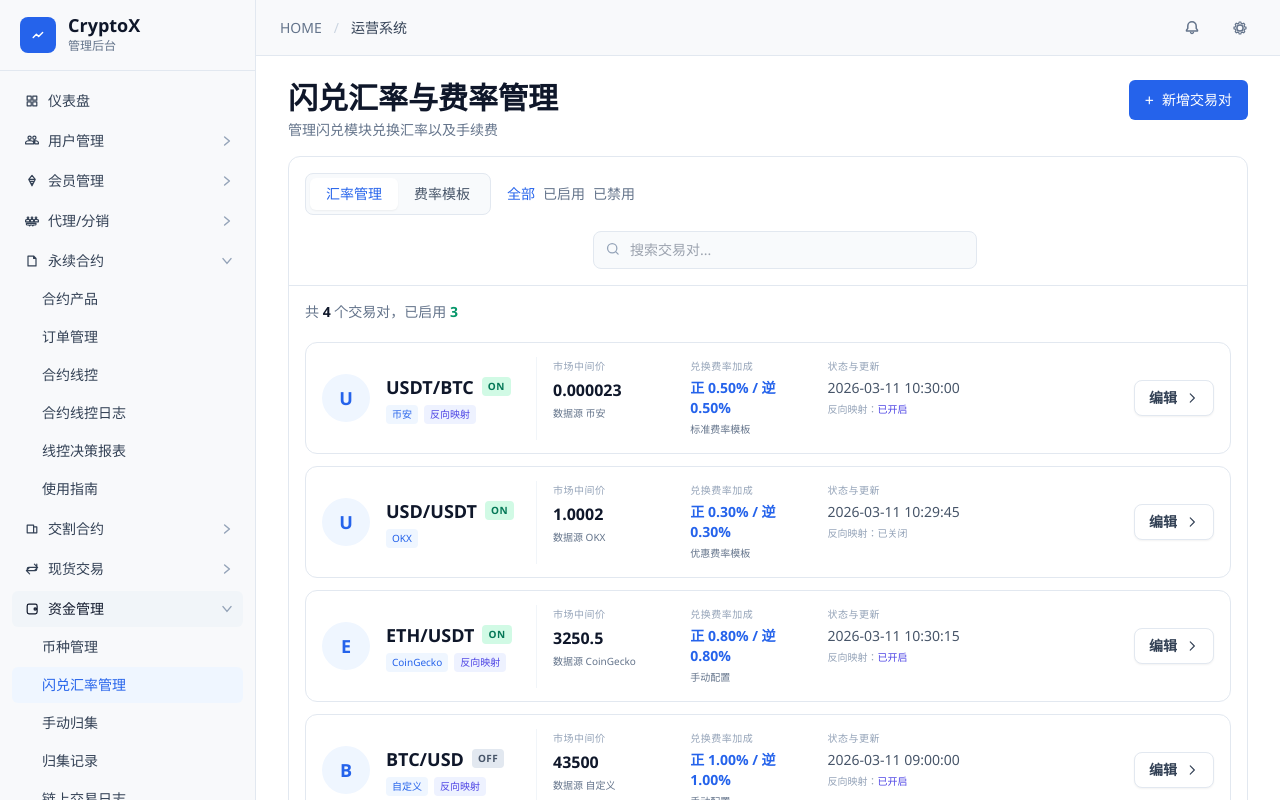
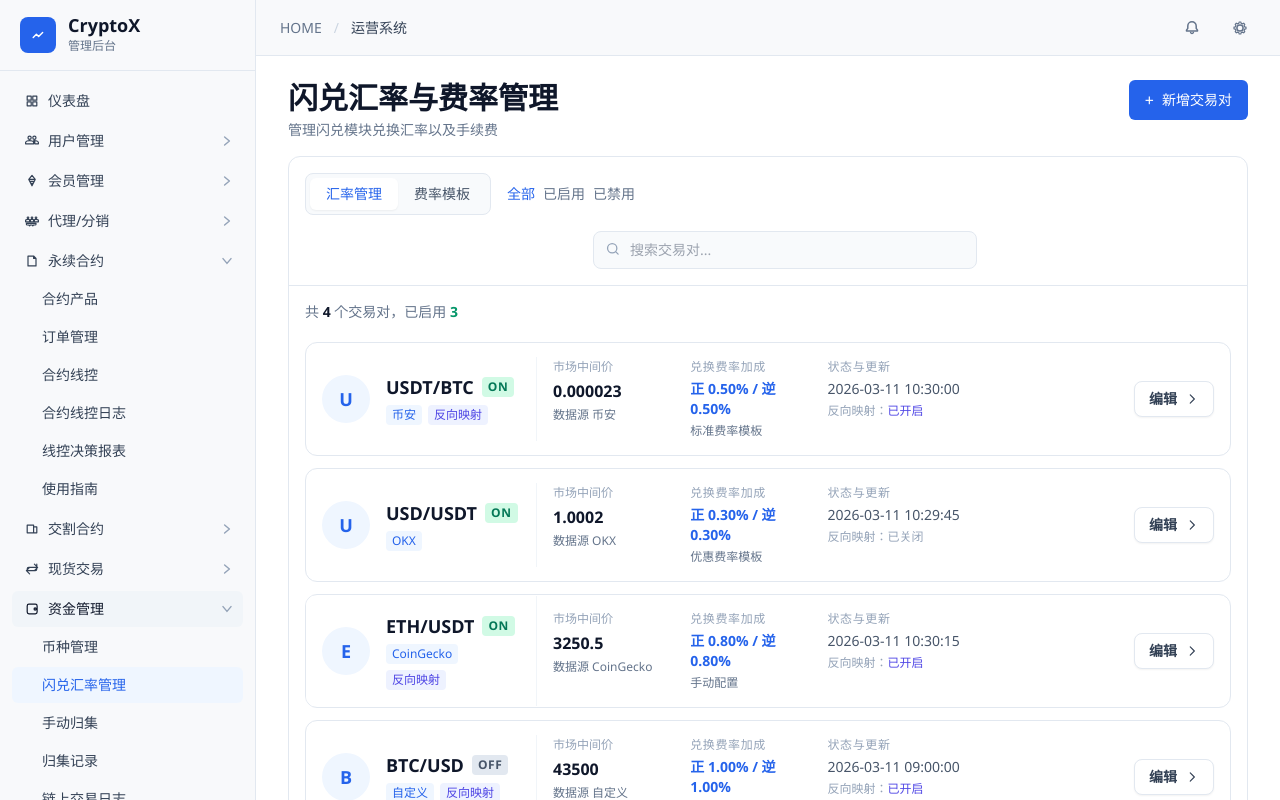
Before and after one commit to gloopai/fex-admin, a Vue app: page /assets/exchange-fee in a window 1280 px wide. Built offline with nearby package versions, Linux system fonts and the light colour scheme.

Commit message:
feat: update

```diff
--- a/src/pages/assets/AssetsExchangeAndFeePage.vue
+++ b/src/pages/assets/AssetsExchangeAndFeePage.vue
@@ -563,13 +563,13 @@ const getTemplateName = (templateId) => {
             <div class="min-w-0 flex-1">
               <div class="flex items-center gap-2">
                 <h3 class="truncate text-lg font-bold text-slate-900">{{ pair.baseAsset }}/{{ pair.quoteAsset }}</h3>
-                <span class="rounded px-1.5 py-0.5 text-[10px] font-bold uppercase tracking-wider" :class="pair.enabled ? 'bg-emerald-100 text-emerald-700' : 'bg-slate-200 text-slate-600'">
+                <span class="rounded px-1.5 py-0.5 text-xs font-bold uppercase tracking-wider" :class="pair.enabled ? 'bg-emerald-100 text-emerald-700' : 'bg-slate-200 text-slate-600'">
                   {{ pair.enabled ? 'ON' : 'OFF' }}
                 </span>
               </div>
               <div class="mt-1 flex flex-wrap gap-1.5">
-                <span class="rounded bg-blue-50 px-1.5 py-0.5 text-[10px] font-medium text-blue-600">{{ sourceLabel(pair.source) }}</span>
-                <span v-if="pair.autoReverse" class="rounded bg-indigo-50 px-1.5 py-0.5 text-[10px] font-medium text-indigo-600">反向映射</span>
+                <span class="rounded bg-blue-50 px-1.5 py-0.5 text-xs font-medium text-blue-600">{{ sourceLabel(pair.source) }}</span>
+                <span v-if="pair.autoReverse" class="rounded bg-indigo-50 px-1.5 py-0.5 text-xs font-medium text-indigo-600">反向映射</span>
               </div>
             </div>
           </div>
@@ -577,19 +577,19 @@ const getTemplateName = (templateId) => {
           <!-- 核心汇率数据 -->
           <div class="grid flex-1 grid-cols-2 gap-4 p-4 md:grid-cols-4">
             <div class="space-y-1">
-              <p class="text-[10px] font-medium uppercase tracking-wider text-slate-400">市场中间价</p>
+              <p class="text-xs  text-slate-400">市场中间价</p>
               <p class="text-base font-bold text-slate-900">{{ pair.marketRate }}</p>
-              <p class="text-[10px] text-slate-500">数据源 {{ sourceLabel(pair.source) }}</p>
+              <p class="text-xs text-slate-500">数据源 {{ sourceLabel(pair.source) }}</p>
             </div>
             <div class="space-y-1 border-r border-slate-50 md:border-r-0">
-              <p class="text-[10px] font-medium uppercase tracking-wider text-slate-400">兑换费率加成</p>
+              <p class="text-xs font-medium uppercase tracking-wider text-slate-400">兑换费率加成</p>
               <p class="text-sm font-bold text-blue-600">正 {{ (pair.sellMarkup * 100).toFixed(2) }}% / 逆 {{ (pair.buyMarkup * 100).toFixed(2) }}%</p>
-              <p class="text-[10px] text-slate-500">{{ getTemplateName(pair.feeTemplateId) }}</p>
+              <p class="text-xs text-slate-500">{{ getTemplateName(pair.feeTemplateId) }}</p>
             </div>
             <div class="space-y-1 md:col-span-2">
-              <p class="text-[10px] font-medium uppercase tracking-wider text-slate-400">状态与更新</p>
+              <p class="text-xs font-medium uppercase tracking-wider text-slate-400">状态与更新</p>
               <p class="text-sm font-medium text-slate-600">{{ pair.lastUpdate }}</p>
-              <p class="text-[10px] text-slate-400">
+              <p class="text-xs text-slate-400">
                 反向映射：<span :class="pair.autoReverse ? 'text-indigo-600 font-medium' : 'text-slate-400'">{{ pair.autoReverse ? '已开启' : '已关闭' }}</span>
               </p>
             </div>
```
